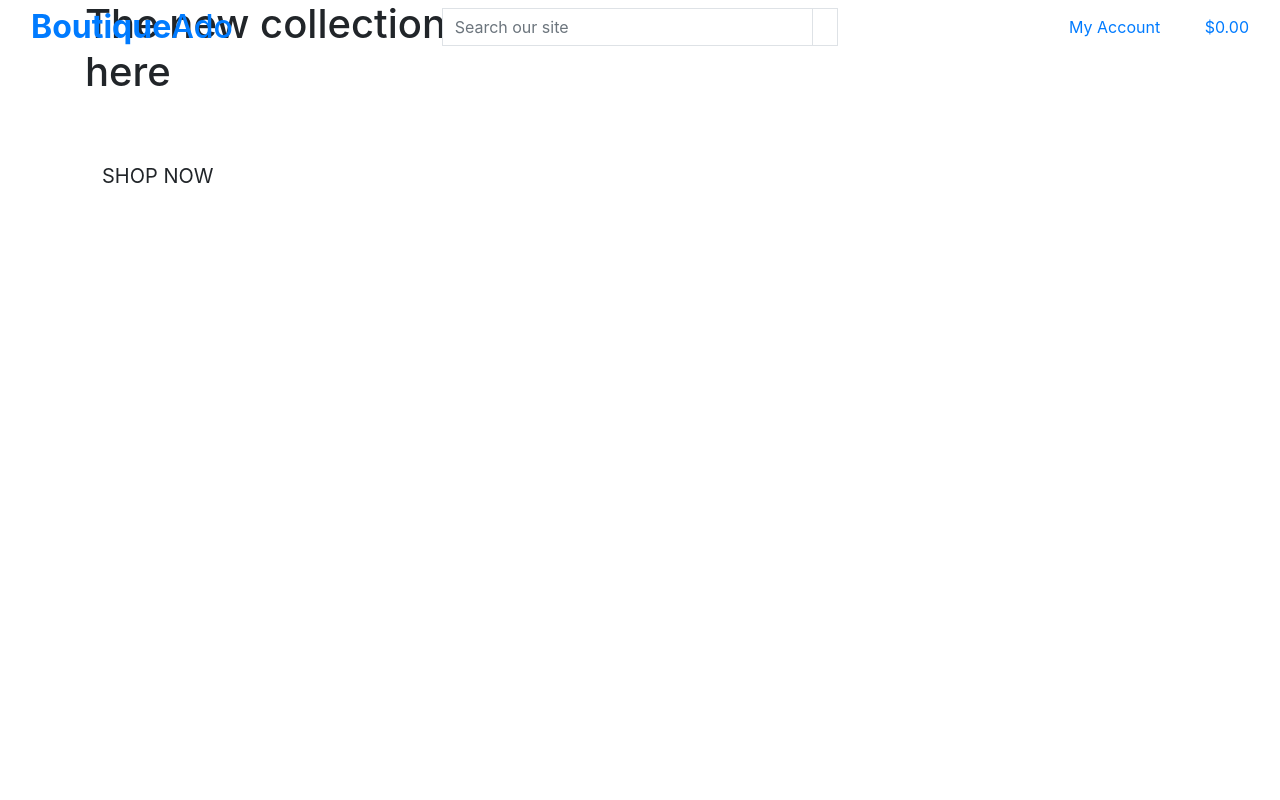
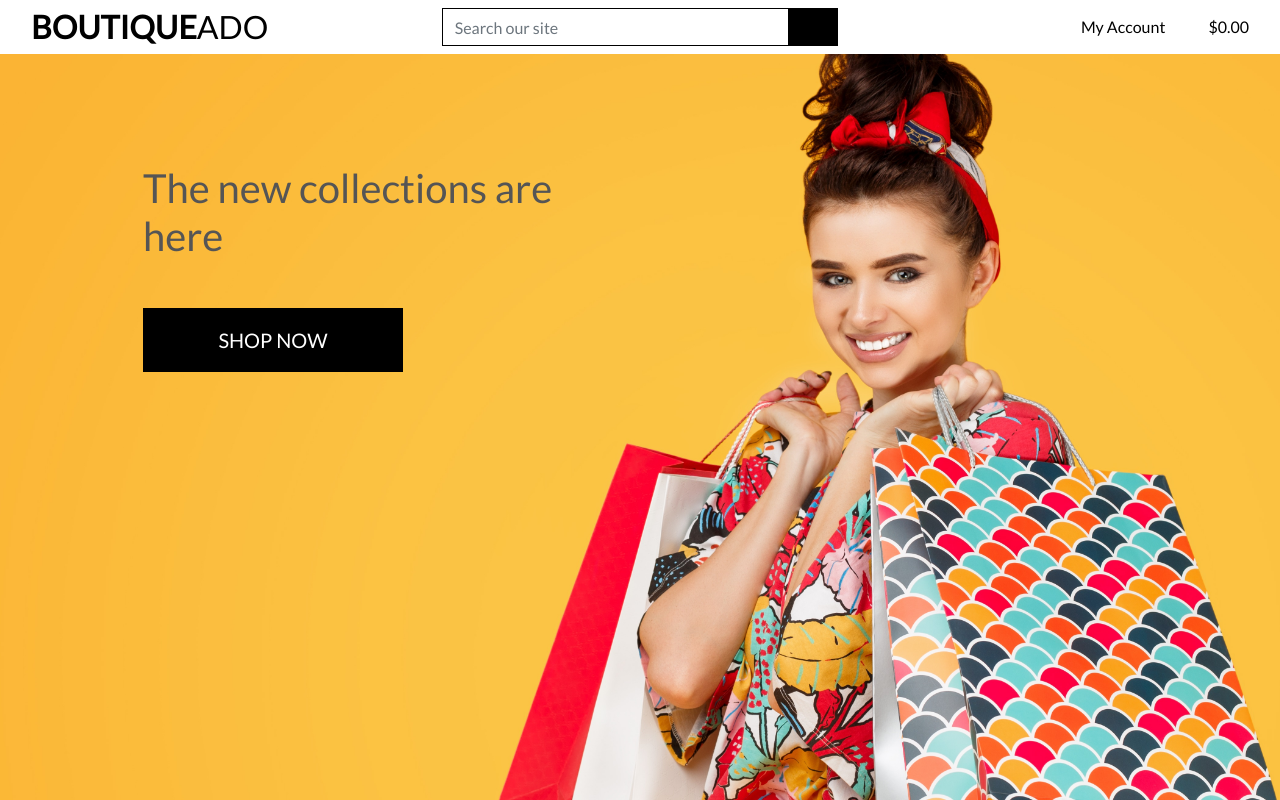
Before and after one commit to noblesaleka/boutique_ado_v1, a Django app: page / in a window 1280 px wide. Run offline with Django 3.2, Linux system fonts and the light colour scheme; some libraries are stand-ins or nearby versions.

Commit message:
completed hompage headder and css

```diff
--- a/boutique_ado/settings.py
+++ b/boutique_ado/settings.py
@@ -127,6 +127,10 @@ USE_TZ = True
 # https://docs.djangoproject.com/en/3.1/howto/static-files/
 
 STATIC_URL = '/static/'
+STATICFILES_DIRS = (os.path.join(BASE_DIR, 'static'),)
+
+MEDIA_URL = '/media/'
+MEDIA_ROOT = os.path.join(BASE_DIR, 'media')
 
 SITE_ID = 1
 
--- a/boutique_ado/urls.py
+++ b/boutique_ado/urls.py
@@ -15,9 +15,11 @@ Including another URLconf
 """
 from django.contrib import admin
 from django.urls import path, include
+from django.conf import settings
+from django.conf.urls.static import static
 
 urlpatterns = [
     path('admin/', admin.site.urls),
     path('accounts/', include('allauth.urls')),
     path('', include('home.urls')),
-]
+] + static(settings.MEDIA_URL, document_root=settings.MEDIA_ROOT)
--- /dev/null
+++ b/static/css/base.css
@@ -0,0 +1,81 @@
+html {
+    height: 100%;
+}
+
+body {
+    background: url('/media/homepage_background_cropped.jpg') no-repeat center center fixed;
+    background-size: cover;
+    height: calc(100vh - 164px);
+    color: #555;
+    font-family: 'Lato';
+}
+
+/* from Bulma */
+.icon {
+    align-items: center;
+    display: inline-flex;
+    justify-content: center;
+    height: 1.5rem;
+    width: 1.5rem;
+}
+
+.logo-font {
+    text-transform: uppercase;
+}
+
+.main-logo-link {
+    width: fit-content;
+}
+
+.shop-now-button {
+    background: black;
+    color: white;
+    min-width: 260px;
+}
+
+.btn-black {
+    background: black;
+    color: white;
+}
+
+.shop-now-button:hover,
+.shop-now-button:active,
+.shop-now-button:focus,
+.btn-black:hover,
+.btn-black:active,
+.btn-black:focus {
+    background: #222;
+    color: white;
+}
+
+.text-black {
+    color: #000 !important;
+}
+
+.border-black {
+    border: 1px solid black !important;
+}
+
+/* -------------------------------- Media Queries */
+
+/* Slightly larger container on xl screens */
+@media (min-width: 1200px) {
+  .container {
+    max-width: 80%;
+  }
+}
+
+/* fixed top navbar only on medium and up */
+@media (min-width: 992px) {
+    .fixed-top-desktop-only {
+        position: fixed;
+        top: 0;
+        right: 0;
+        left: 0;
+        z-index: 1030;
+    }
+
+    .header-container {
+        padding-top: 164px;
+    }
+}
--- a/templates/base.html
+++ b/templates/base.html
@@ -14,6 +14,8 @@
 
     {% block corecss %}
         <link rel="stylesheet" href="https://stackpath.bootstrapcdn.com/bootstrap/4.5.2/css/bootstrap.min.css" integrity="sha384-JcKb8q3iqJ61gNV9KGb8thSsNjpSL0n8PARn9HuZOnIxN0hoP+VmmDGMN5t9UJ0Z" crossorigin="anonymous">
+        <link href="https://fonts.googleapis.com/css2?family=Lato&display=swap" rel="stylesheet">
+        <link rel="stylesheet" href="{% static 'css/base.css' %}">
     {% endblock %}
 
     {% block extra_css %}
@@ -32,7 +34,7 @@
   </head>
 <body>
     <header class="container-fluid fixed-top">
-        <div class="row">
+        <div id="topnav" class="row bg-white pt-ld-2 d-none d-lg-flex">
             <div class="col-12 col-lg-4 my-auto py-1 py-lg-0 text-center text-lg-left">
                 <a href="{ % url 'home' % }" class="nav-link main-logo-link">
                     <h2 class="logo-font text-black my-0"><strong>Boutique</strong>Ado</h2>
```
Also changed, not shown: media/homepage_background_cropped.jpg (added).
